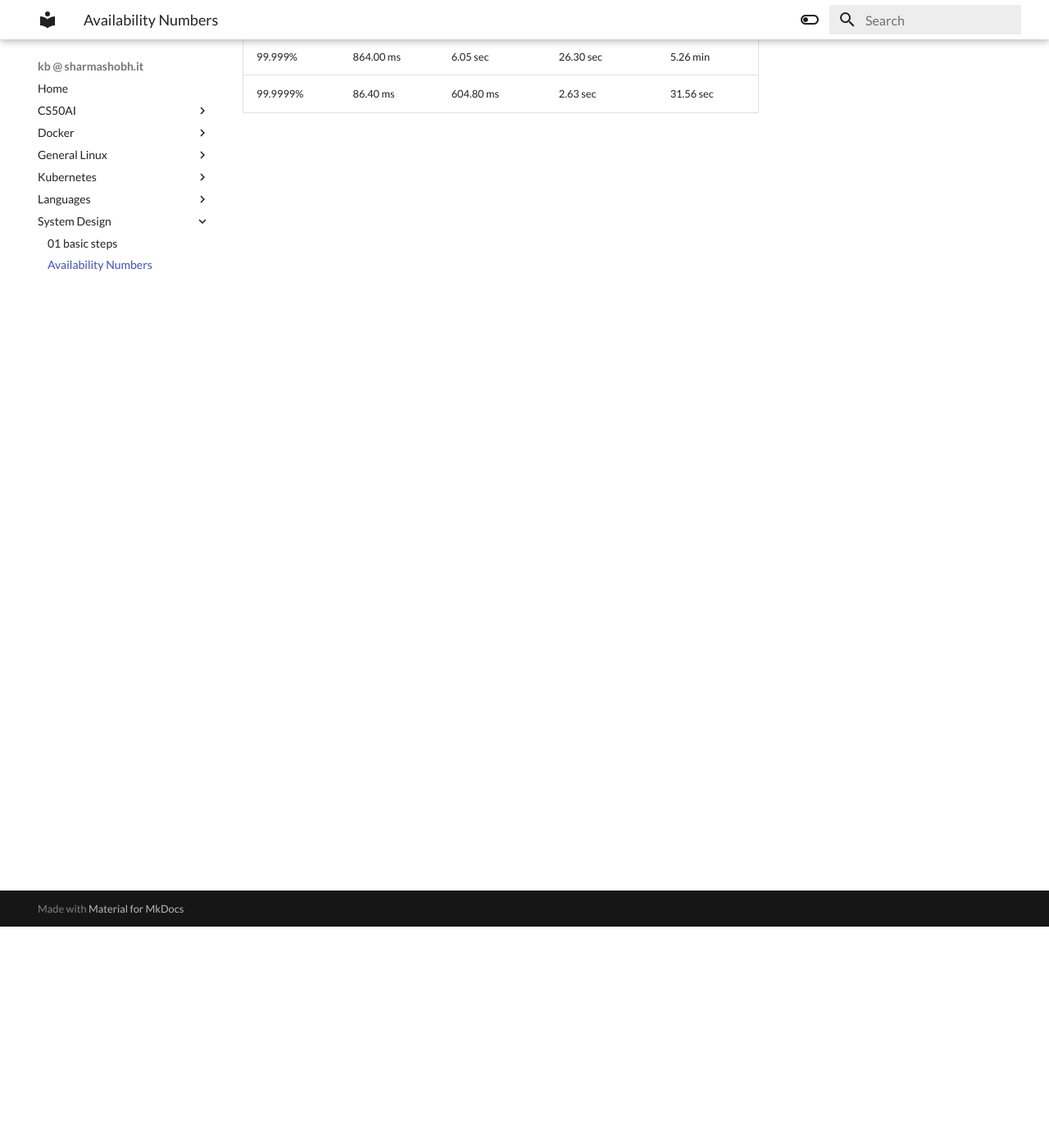
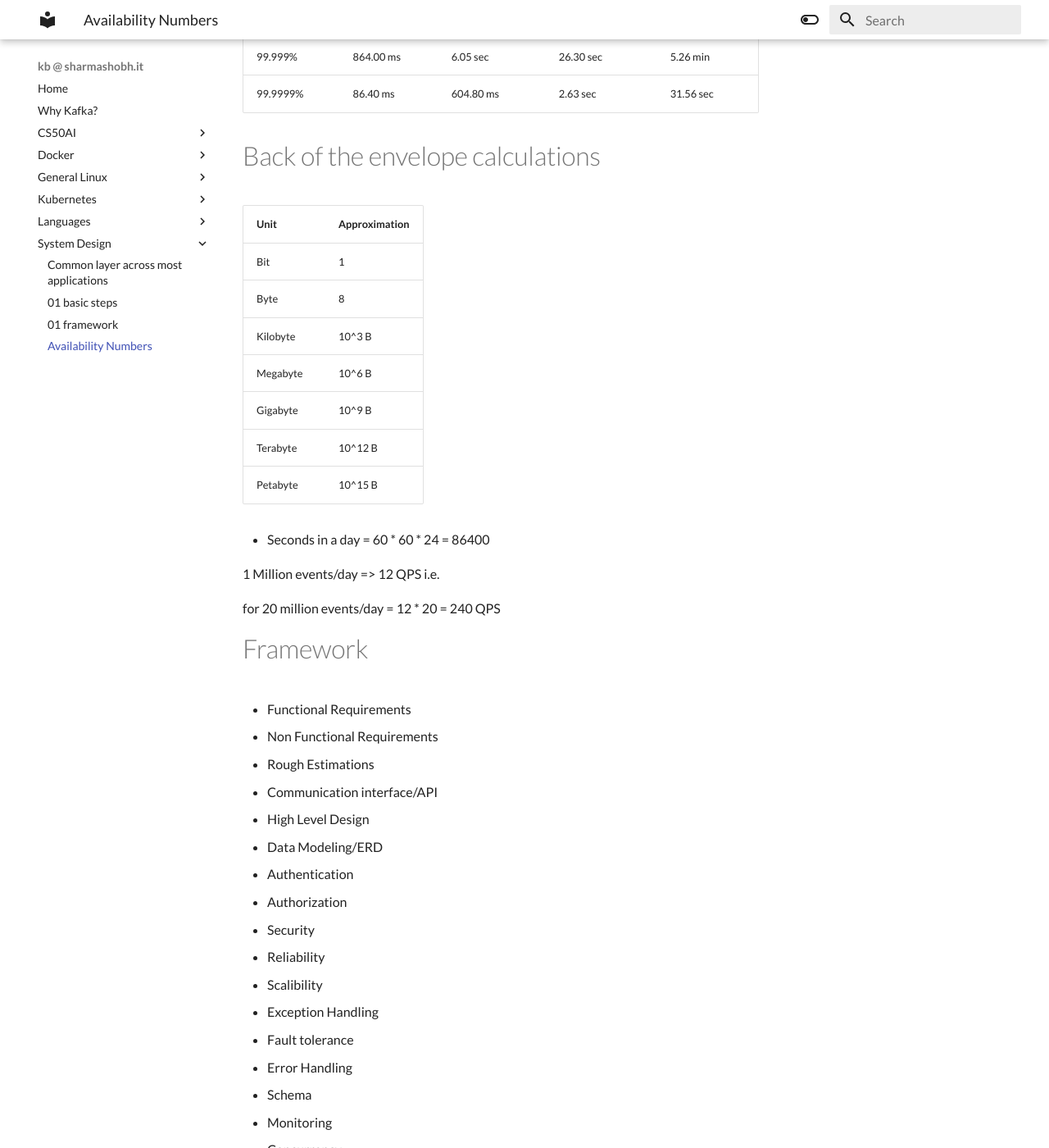
Before and after one commit to sharmashobhit/kb, an MkDocs documentation site: the page built from docs/System Design/02-estimation.md, in a window 1280 px wide and 1400 px high, scrolled down 270 px. Shown: the whole window at 82% size. Built offline with MkDocs 1.6.1 and Material for MkDocs 9.7.7, drawn with Linux system fonts in a browser that asks for light colours; some of the changed text lies outside the part shown.

Commit message:
vault backup: 2023-05-01 18:30:00

```diff
--- a/docs/System Design/02-estimation.md
+++ b/docs/System Design/02-estimation.md
@@ -6,3 +6,47 @@
 | 99.99%           | 8.64 sec     | 1.01 min      | 4.38 min       | 52.60 min     |
 | 99.999%          | 864.00 ms    | 6.05 sec      | 26.30 sec      | 5.26 min      |
 | 99.9999%         | 86.40 ms     | 604.80 ms     | 2.63 sec       | 31.56 sec     |
+
+
+# Back of the envelope calculations
+
+| Unit     | Approximation |
+|:-------- | ------------- |
+| Bit      | 1             |
+| Byte     | 8             |
+| Kilobyte | 10^3 B        |
+| Megabyte | 10^6 B        |
+| Gigabyte | 10^9 B        |
+| Terabyte | 10^12 B       |
+| Petabyte | 10^15 B       |
+
+
+- Seconds in a day = 60 * 60 * 24 = 86400
+
+1 Million events/day => 12 QPS
+i.e.
+
+for 20 million events/day = 12 * 20 = 240 QPS
+
+
+# Framework
+
+- Functional Requirements
+- Non Functional Requirements
+- Rough Estimations
+- Communication interface/API
+- High Level Design
+- Data Modeling/ERD
+- Authentication
+- Authorization
+- Security
+- Reliability
+- Scalibility
+- Exception Handling
+- Fault tolerance
+- Error Handling
+- Schema
+- Monitoring
+- Concurrency
+- Latency
+- Tradeoffs
```
Also changed, not shown: docs/Kafka.md (added, +165 -0 lines), docs/System Design/00-cheatsheet.md (added, +22 -0 lines), docs/System Design/01-framework.md (added, +15 -0 lines), docs/index.md (+8 -0 lines), Pasted image 20230501180846.png (added), Pasted image 20230501181201.png (added), Pasted image 20230501181546.png (added), Pasted image 20230501181701.png (added), Pasted image 20230501181856.png (added), Pasted image 20230501181932.png (added), Pasted image 20230501182517.png (added), Pasted image 20230501182657.png (added), Pasted image 20230501182915.png (added), 1 other file.
